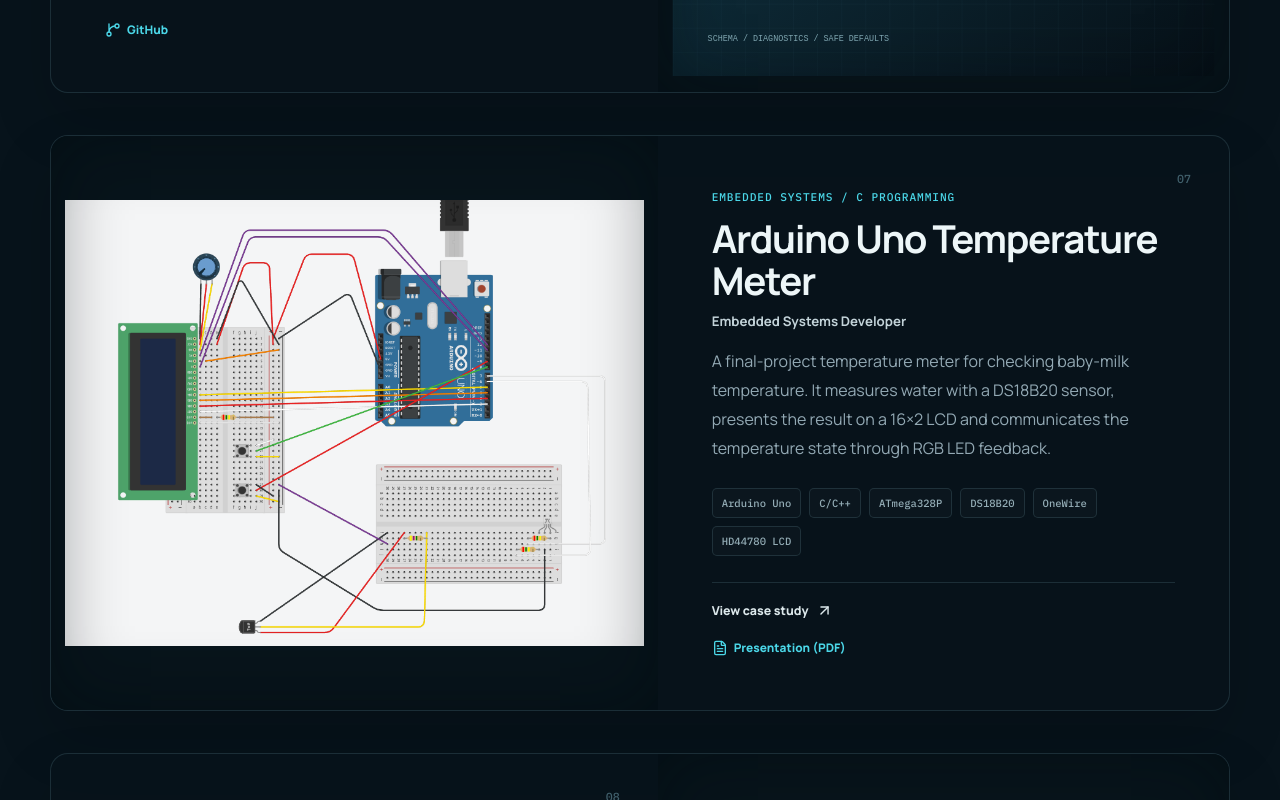
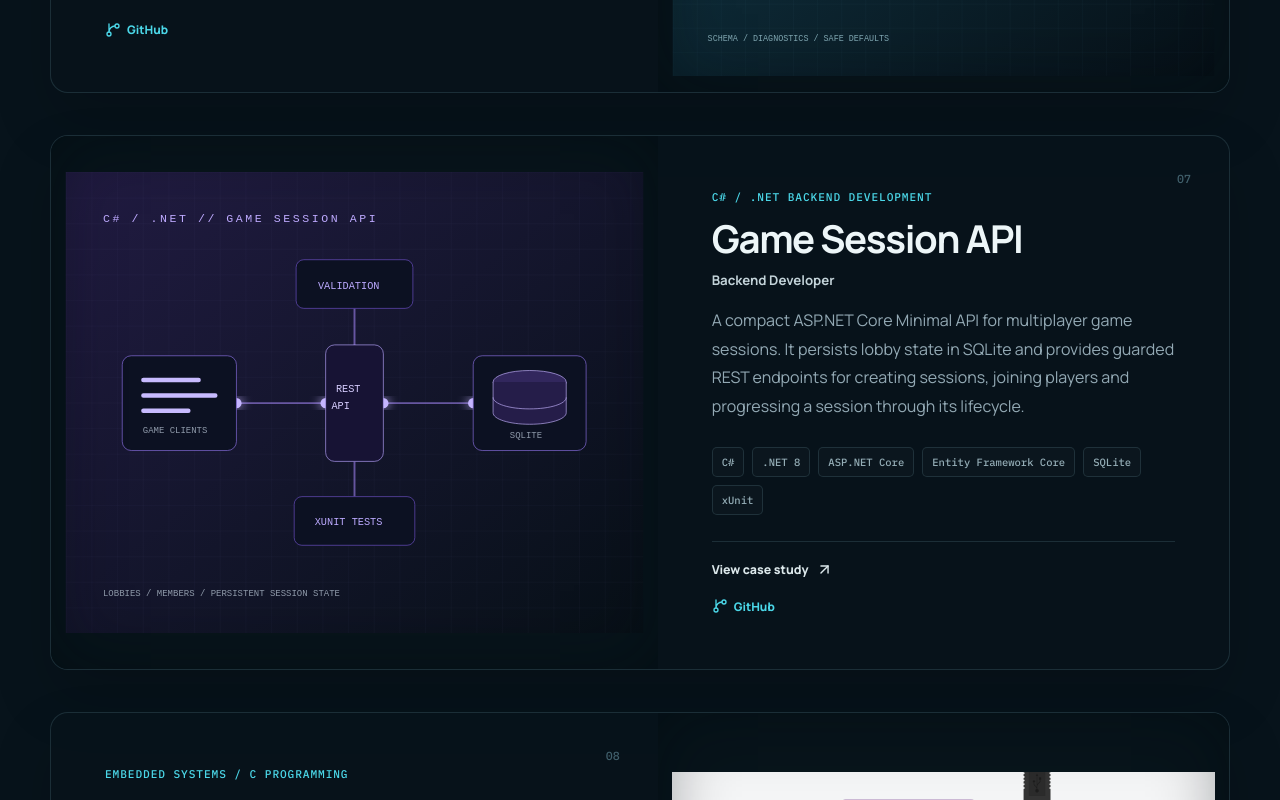
Before and after one commit to Make4T/portfolio, a React (Vite) app: page / in a window 1280 px wide. Shown: the part 5100-5900 px from the top of the page. Built offline with nearby package versions, Linux system fonts and the light colour scheme.

Commit message:
Add .NET game session API to portfolio

```diff
--- a/src/data/projects.ts
+++ b/src/data/projects.ts
@@ -99,6 +99,20 @@
   },
   {
     // Arduino Uno -lopputyö: PDF-esitys ja kytkentäkaavio ovat public-kansiossa.
+    // C#/.NET API sample: repository includes the implementation and automated tests.
+    title: "Game Session API",
+    category: "C# / .NET Backend Development",
+    role: "Backend Developer",
+    description: "A compact ASP.NET Core Minimal API for multiplayer game sessions. It persists lobby state in SQLite and provides guarded REST endpoints for creating sessions, joining players and progressing a session through its lifecycle.",
+    technologies: ["C#", ".NET 8", "ASP.NET Core", "Entity Framework Core", "SQLite", "xUnit"],
+    image: "./images/projects/dotnet-game-session-api.svg",
+    imageAlt: "Diagram of a game session API connecting clients, REST endpoints and a SQLite database",
+    systems: ["Minimal API endpoint design", "Typed request and response contracts", "Entity Framework Core persistence", "SQLite data model", "Input validation and Problem Details", "Lobby capacity and duplicate-player guards", "xUnit test suite"],
+    challenge: "Multiplayer session state needs rules that are enforced on the server rather than trusted to clients. The API keeps session membership in persistent storage and rejects duplicate joins, full lobbies and joins after the lobby has progressed.",
+    github: "https://github.com/Make4T/dotnet-game-session-api",
+    featured: true,
+  },
+  {
     title: "Arduino Uno Temperature Meter",
     category: "Embedded Systems / C Programming",
     role: "Embedded Systems Developer",
```
Also changed, not shown: public/images/projects/dotnet-game-session-api.svg (added).
